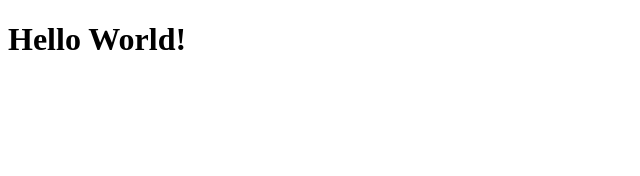
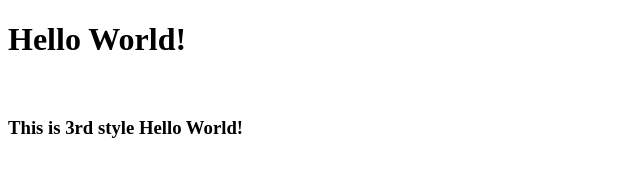
Before and after one commit to learn-finance/learn-azure, a plain HTML site: page index.html in a window 1280 px wide. Shown: the whole page, without its empty margins (0-640 px from the left). Drawn offline with Linux system fonts and the light colour scheme.

Commit message:
Second Commit

```diff
--- a/index.html
+++ b/index.html
@@ -8,5 +8,8 @@
 </head>
 <body>
     <h1>Hello World!</h1>
+    <br>
+    <h3>This is 3rd style Hello World!</h3>
+
 </body>
 </html>
```
